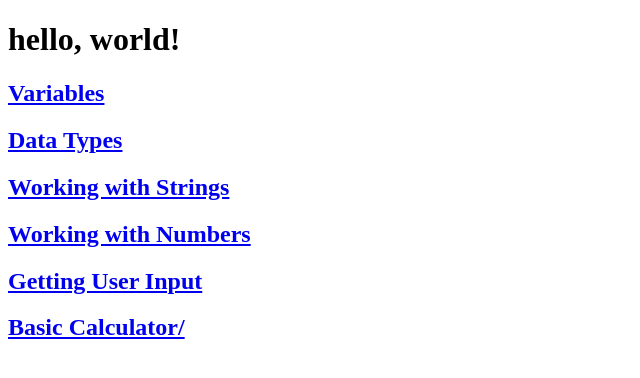
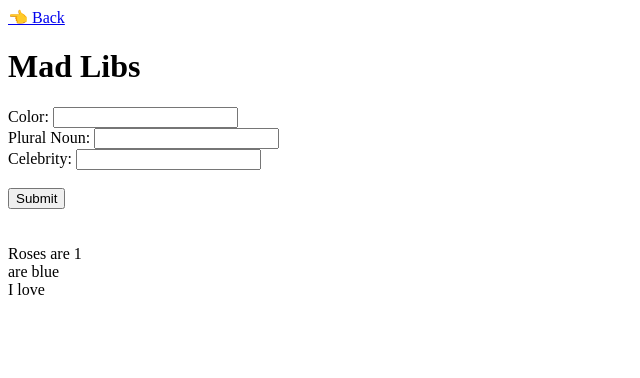
Before and after one commit to ramidem/366DaysOfCode, a PHP site: page /mad_libs/index.php?color=1 in a window 1280 px wide. Shown: the top 378 px of the page, without its empty margins (0-640 px from the left). Run offline with PHP 8.4, Linux system fonts and the light colour scheme; data that the repository does not hold is empty.

Commit message:
fCC YT: PHP Mad Libs

```diff
--- a/fCC/YT/PHP/php_basics_giraffe/index.php
+++ b/fCC/YT/PHP/php_basics_giraffe/index.php
@@ -16,6 +16,7 @@
   <h2><a href="/basics/working_with_numbers.php">Working with Numbers</a></h2>
   <h2><a href="/basics/getting_user_input.php">Getting User Input</a></h2>
   <h2><a href="/basic_calculator/index.php">Basic Calculator/</a></h2>
+  <h2><a href="/mad_libs/index.php">Mad Libs/</a></h2>
 
 </body>
 
--- /dev/null
+++ b/fCC/YT/PHP/php_basics_giraffe/mad_libs/index.php
@@ -0,0 +1,22 @@
+<?php $document_title = "Mad Libs"; ?>
+<?php include "../includes/head.php"; ?>
+
+<form action="index.php" method="get">
+  Color: <input type="text" name="color"><br>
+  Plural Noun: <input type="text" name="pluralNoun"><br>
+  Celebrity: <input type="text" name="celebrity"><br>
+  <br>
+  <input type="submit" value="Submit">
+</form>
+<br><br>
+<?php
+$color = $_GET["color"];
+$pluralNoun = $_GET["pluralNoun"];
+$celebrity = $_GET["celebrity"];
+
+echo "Roses are $color <br>";
+echo "$pluralNoun are blue <br>";
+echo "I love $celebrity";
+?>
+
+<?php include "../includes/footer.php"; ?>
```
Also changed, not shown: fCC/YT/PHP/php_basics_giraffe/content.md (+1 -1 lines), README.md.
